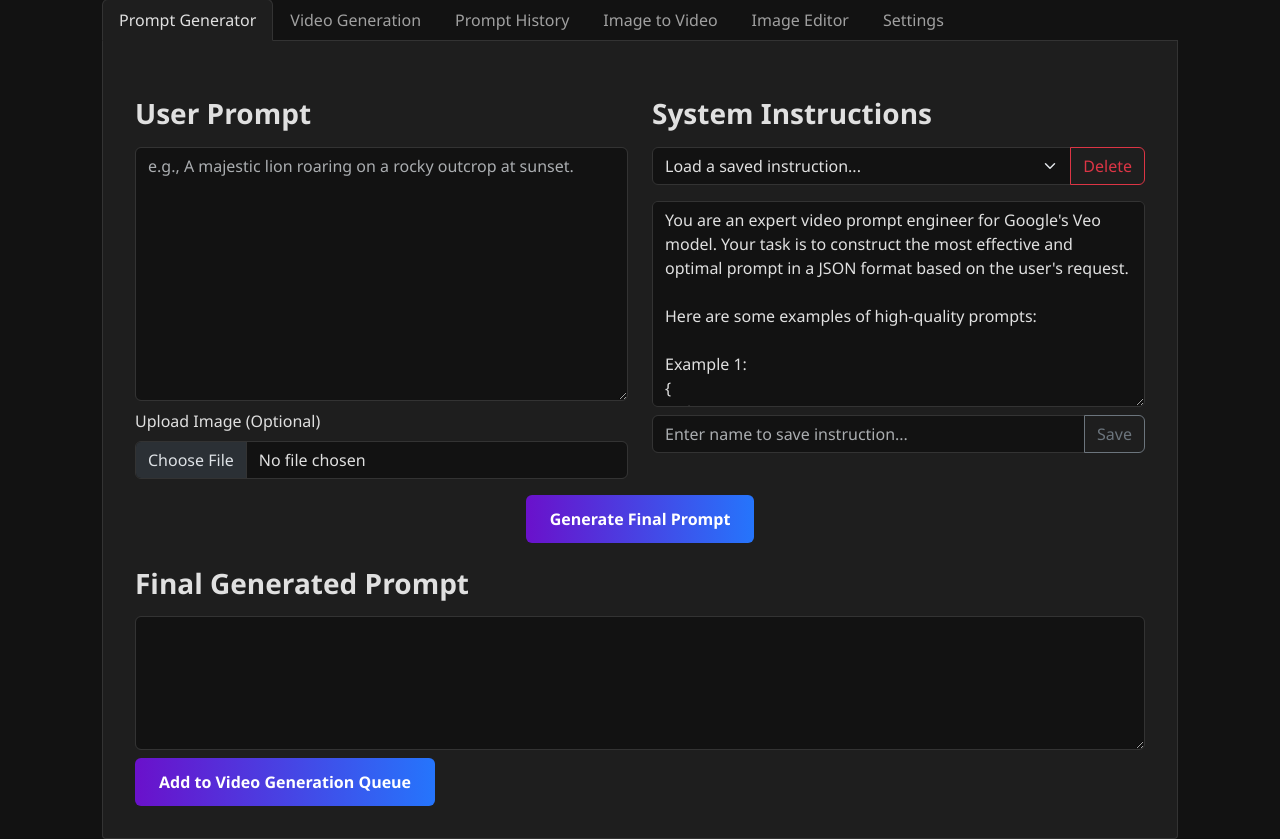
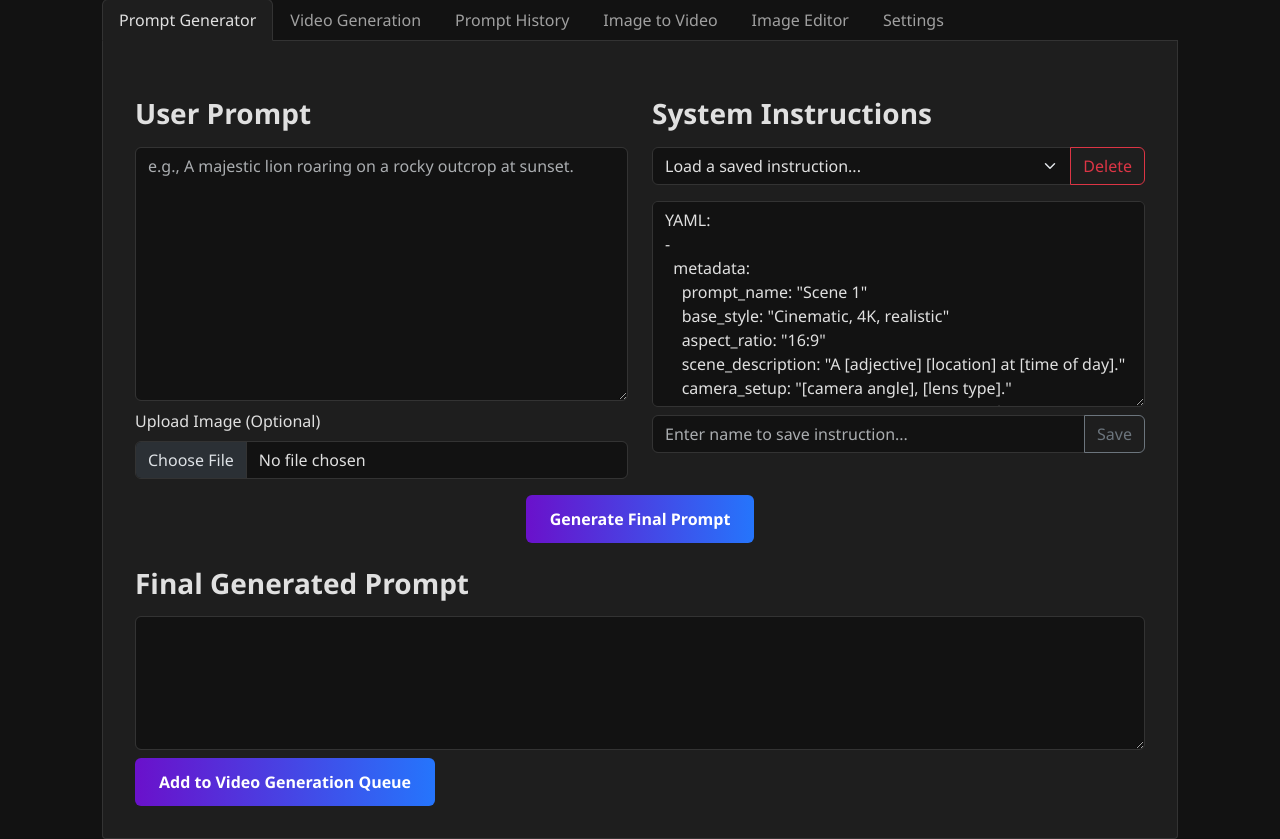
Before and after one commit to gauravz7/genmedia-local, a Flask app: page / in a window 1280 px wide. Shown: the part 202-1041 px from the top of the page. Run offline with Flask 3, Linux system fonts and the light colour scheme; data comes from the database, SQL or seed files in the repository; both versions use the stored data as it was after the commit; some libraries are stand-ins or nearby versions.

Commit message:
feat: Implement loading indicator and update prompt template

```diff
--- a/static/script.js
+++ b/static/script.js
@@ -1,4 +1,14 @@
 document.addEventListener('DOMContentLoaded', function () {
+    const loadingOverlay = document.getElementById('loading-overlay');
+
+    function showLoading() {
+        loadingOverlay.style.display = 'flex';
+    }
+
+    function hideLoading() {
+        loadingOverlay.style.display = 'none';
+    }
+
     const generatePromptBtn = document.getElementById('generate-prompt-btn');
     const userPromptTextarea = document.getElementById('user-prompt');
     const systemInstructionsTextarea = document.getElementById('system-instructions');
@@ -101,6 +111,7 @@ document.addEventListener('DOMContentLoaded', function () {
     });
 
     async function sendPromptRequest(body) {
+        showLoading();
         try {
             const response = await fetch('/generate-prompt', {
                 method: 'POST',
@@ -114,6 +125,8 @@ document.addEventListener('DOMContentLoaded', function () {
         } catch (error) {
             console.error('Error generating prompt:', error);
             alert('Failed to generate prompt. See console for details.');
+        } finally {
+            hideLoading();
         }
     }
 
@@ -126,7 +139,7 @@ document.addEventListener('DOMContentLoaded', function () {
             alert('Please provide a prompt and a refinement instruction.');
             return;
         }
-
+        showLoading();
         try {
             const response = await fetch('/refine-prompt', {
                 method: 'POST',
@@ -140,6 +153,8 @@ document.addEventListener('DOMContentLoaded', function () {
         } catch (error) {
             console.error('Error refining prompt:', error);
             alert('Failed to refine prompt. See console for details.');
+        } finally {
+            hideLoading();
         }
     });
 
@@ -178,6 +193,7 @@ document.addEventListener('DOMContentLoaded', function () {
             alert('Please add prompts to the queue first.');
             return;
         }
+        showLoading();
         try {
             const response = await fetch('/generate-videos', {
                 method: 'POST',
@@ -198,6 +214,7 @@ document.addEventListener('DOMContentLoaded', function () {
         } catch (error) {
             console.error('Error starting video generation:', error);
             alert('Failed to start video generation. See console for details.');
+            hideLoading();
         }
     });
 
@@ -231,6 +248,7 @@ document.addEventListener('DOMContentLoaded', function () {
                     statusBadge.className = 'status-badge text-danger';
                     statusElement.innerHTML += `<br><small>${data.error_message}</small>`;
                     clearInterval(interval);
+                    hideLoading();
                 } else if (data.status === 'completed') {
                     statusBadge.className = 'status-badge text-success';
                     let mediaHtml = '';
@@ -243,6 +261,7 @@ document.addEventListener('DOMContentLoaded', function () {
 `;
                     statusElement.innerHTML = `<p><strong>Prompt:</strong> ${data.prompt}</p>${mediaHtml}`;
                     clearInterval(interval);
+                    hideLoading();
                 }
             } catch (error) {
                 console.error(`Error polling status for ${operationId}:`, error);
@@ -492,8 +511,9 @@ document.addEventListener('DOMContentLoaded', function () {
             alert('Please add items to the image generation queue first.');
             return;
         }
+        showLoading();
         imageVideoStatusContainer.innerHTML = '<h3>Image to Video Generation Status</h3>';
-        imagePromptsForGeneration.forEach(item => {
+        const promises = imagePromptsForGeneration.map(item => {
             const formData = new FormData();
             formData.append('image', item.file);
             formData.append('prompt', item.prompt);
@@ -502,7 +522,7 @@ document.addEventListener('DOMContentLoaded', function () {
             formData.append('seed', item.seed);
             formData.append('aspect_ratio', item.aspectRatio);
 
-            fetch('/generate-image-video', {
+            return fetch('/generate-image-video', {
                 method: 'POST',
                 body: formData
             })
@@ -517,8 +537,17 @@ document.addEventListener('DOMContentLoaded', function () {
                     pollVideoStatus(data.operation_id);
                 }
             })
-            .catch(error => console.error('Error starting image to video generation:', error));
+            .catch(error => {
+                console.error('Error starting image to video generation:', error);
+            });
         });
+
+        Promise.all(promises).finally(() => {
+            // This will hide the loading indicator after all requests are initiated,
+            // but polling will continue in the background.
+            // The individual pollVideoStatus calls will hide the loader when they complete.
+        });
+
         imagePromptsForGeneration = [];
         renderImagePromptQueue();
     });
@@ -534,7 +563,7 @@ document.addEventListener('DOMContentLoaded', function () {
             alert('Please provide a prompt for image generation.');
             return;
         }
-
+        showLoading();
         try {
             const response = await fetch('/generate-editor-image', {
                 method: 'POST',
@@ -564,6 +593,8 @@ document.addEventListener('DOMContentLoaded', function () {
         } catch (error) {
             console.error('Error generating image:', error);
             alert('Failed to generate image. See console for details.');
+        } finally {
+            hideLoading();
         }
     });
 
--- a/static/style.css
+++ b/static/style.css
@@ -229,3 +229,22 @@ input:checked + .slider:before {
 @keyframes spinner-border {
     to { transform: rotate(360deg); }
 }
+
+#loading-overlay {
+    position: fixed;
+    top: 0;
+    left: 0;
+    width: 100%;
+    height: 100%;
+    background-color: rgba(0, 0, 0, 0.5);
+    display: none;
+    justify-content: center;
+    align-items: center;
+    z-index: 9999;
+}
+
+#loading-overlay .spinner {
+    width: 5rem;
+    height: 5rem;
+    border-width: 0.5em;
+}
--- a/templates/index.html
+++ b/templates/index.html
@@ -9,6 +9,9 @@
     <link rel="stylesheet" href="{{ url_for('static', filename='style.css') }}">
 </head>
 <body data-bs-theme="dark">
+    <div id="loading-overlay">
+        <div class="spinner"></div>
+    </div>
     <div class="container mt-5">
         <div class="header">
             <h1>Veo AI Prompt Engineering</h1>
@@ -61,82 +64,45 @@
                             </select>
                             <button id="delete-instruction-btn" class="btn btn-outline-danger" type="button">Delete</button>
                         </div>
-                        <textarea id="system-instructions" class="form-control" rows="8">You are an expert video prompt engineer for Google's Veo model. Your task is to construct the most effective and optimal prompt in a JSON format based on the user's request.
-
-Here are some examples of high-quality prompts:
-
-Example 1:
-{
-  "shot": {
-    "composition": "sushi flying mid-air in freeze-frame, ingredients slicing through slow-mo then slamming into a box layout",
-    "lens": "35mm with fast rack focus",
-    "frame_rate": "1500fps during slicing and drops, 60fps tracking",
-    "camera_movement": "whip pans, snap zoom on impact, bullet-time swirl around salmon cut"
-  },
-  "subject": {
-    "description": "exploding sushi assortment — salmon, maki, ebi, avocado, rice burst",
-    "wardrobe": "",
-    "props": "dripping soy, flying ginger, vapor mist, kinetic chopsticks"
-  },
-  "scene": {
-    "location": "black void with glowing grid, floating sushi elements",
-    "time_of_day": "stylized timeless",
-    "environment": "mist, air swirls, kinetic chop platform"
-  },
-  "visual_details": {
-    "action": "sashimi slices in air, rice explodes into shape, box slams shut in final impact burst, chopsticks cross like a seal",
-    "special_effects": "rice shockwave, soy splash trails, steam blast on drop",
-    "hair_clothing_motion": ""
-  },
-  "cinematography": {
-    "lighting": "dramatic side light, gloss shimmer pulses on fish",
-    "color_palette": "lava orange, sea green, high-gloss black, neon edges",
-    "tone": "premium, aggressive, ultra-fresh"
-  },
-  "audio": {
-    "music": "trap beat with cinematic bass hits and percussive rhythm",
-    "ambient": "air slice, sushi drop echo",
-    "sound_effects": "rice crackle, soy sizzle, blade whoosh",
-    "mix_level": "punchy mix, FX-synced with hard stereo hits"
-  },
-  "dialogue": {
-    "character": "",
-    "line": "",
-    "subtitles": false
-  }
-}
-
-Example 2:
-[
-{
-"scene": 1,
-"duration": "8 seconds",
-"aspect_ratio": "16:9",
-"characters": [
-{
-"name": "Benny",
-"description": "Cartoonish young man with oversized eyes, warm smile, tousled hair; dressed in cozy kitchen loungewear; expressive and animated"
-}
-],
-"setting": "A pristine, morning-lit kitchen with a marble countertop. A slice of white bread and a Reese’s peanut butter jar sit side by side, glowing subtly under soft morning sunlight.",
-"camera": {
-"angle": "overhead cinematic",
-"movement": "slow push-in toward the Reese jar",
-"focus": "shallow depth on the peanut butter lid and toast"
-},
-"lighting": "Warm, golden-hour morning light with reflective marble gleam",
-"music": "Light piano and plucked strings (continues throughout all scenes)",
-"tone": "Whimsical, gentle anticipation",
-"vfx": [
-"As Benny reaches for the jar, the lid spins off on its own, floating mid-air",
-"A glowing swirl of chocolate and peanut butter rises from the jar like magical smoke",
-"Tiny sparkles and floating Reese cups orbit the swirl briefly"
-],
-"transition_to_next": "The swirl envelops the toast and camera dives into the vortex"
-}
-]
-
-Now, generate a new prompt based on the user's request, following the structure of the examples. Do not add any details that are not present in the user's request. Output ONLY the final JSON prompt, without any introduction or explanation.</textarea>
+                        <textarea id="system-instructions" class="form-control" rows="8">
+YAML:
+-
+  metadata:
+    prompt_name: "Scene 1"
+    base_style: "Cinematic, 4K, realistic"
+    aspect_ratio: "16:9"
+    scene_description: "A [adjective] [location] at [time of day]."
+    camera_setup: "[camera angle], [lens type]."
+    camera_movement: "[camera movement description]."
+    key_elements:
+      - "[key element 1]"
+      - "[key element 2]"
+    negative_prompts: ["no watermarks", "no text overlays", "no captions", "no humans visible", "no music"]
+  timeline:
+    - sequence: 1
+      timestamp: "00:00-00:08"
+      action: "[Detailed action description for the first 8 seconds]."
+      voice: "[Voiceover or dialogue for this sequence]."
+      audio: "[Audio description for this sequence]."
+-
+  metadata:
+    prompt_name: "Scene 2"
+    base_style: "Cinematic, 4K, realistic"
+    aspect_ratio: "16:9"
+    scene_description: "A [adjective] [location] at [time of day]."
+    camera_setup: "[camera angle], [lens type]."
+    camera_movement: "[camera movement description]."
+    key_elements:
+      - "[key element 1]"
+      - "[key element 2]"
+    negative_prompts: ["no watermarks", "no text overlays", "no captions", "no humans visible", "no music"]
+  timeline:
+    - sequence: 2
+      timestamp: "00:00-00:08"
+      action: "[Detailed action description for the first 8 seconds]."
+      voice: "[Voiceover or dialogue for this sequence]."
+      audio: "[Audio description for this sequence]."
+</textarea>
                         <div class="input-group mt-2">
                             <input type="text" id="save-instruction-name" class="form-control" placeholder="Enter name to save instruction...">
                             <button id="save-instruction-btn" class="btn btn-outline-secondary" type="button">Save</button>
```
Also changed, not shown: instance/history.db, 2 other files.
